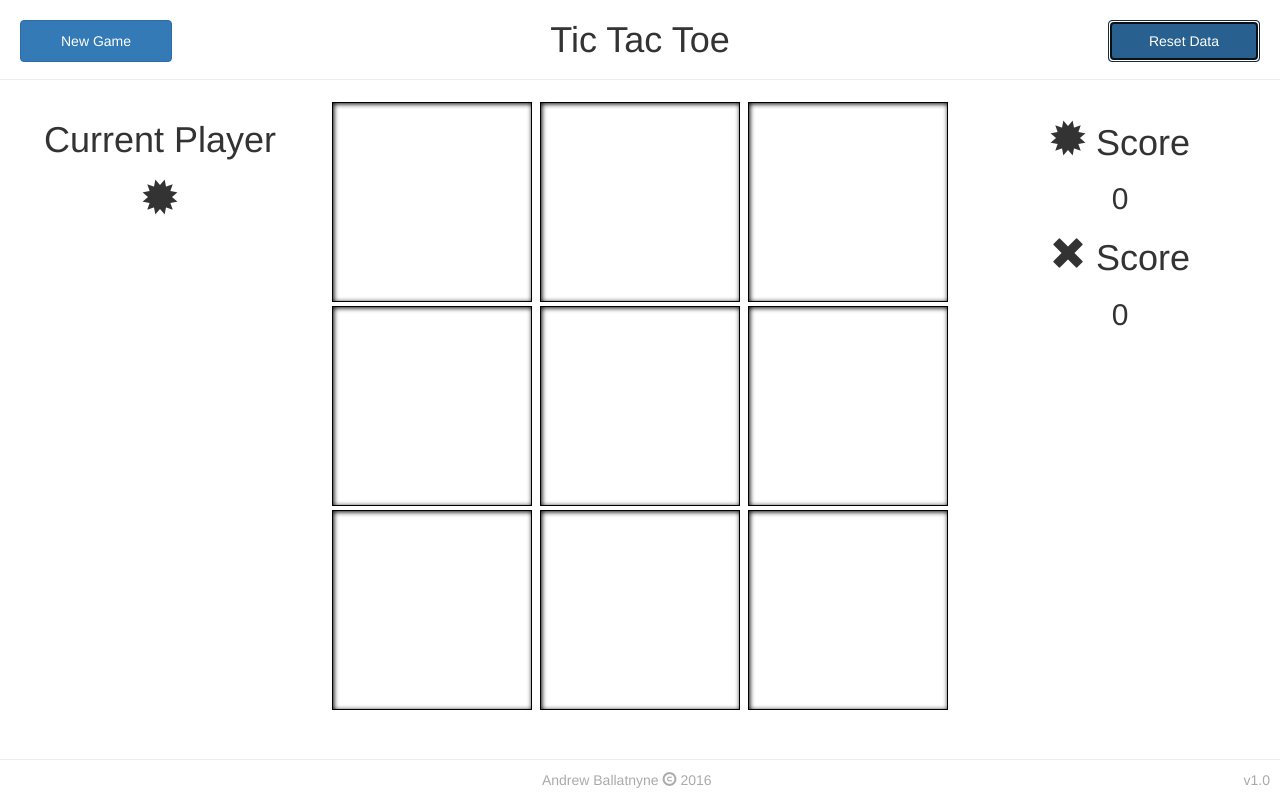
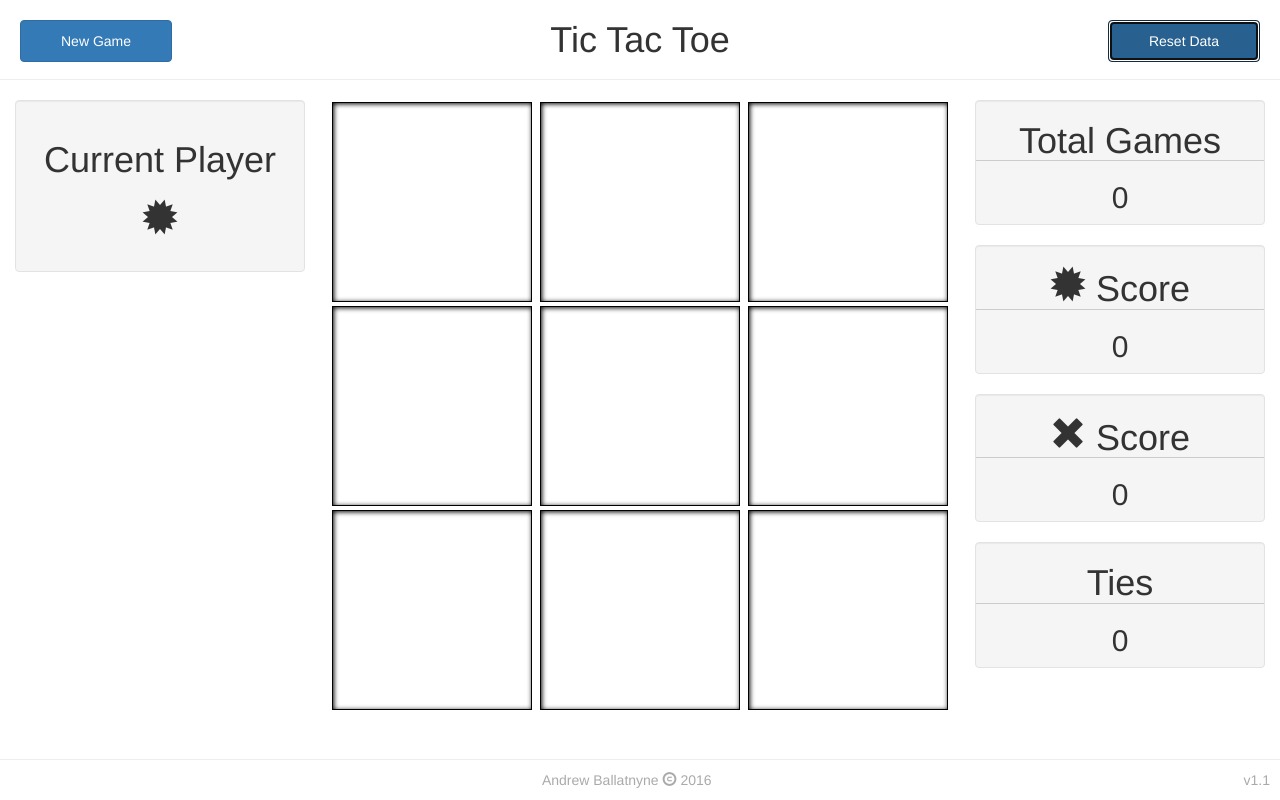
Before and after one commit to andrewballantyne/andrewballantyne.ca, a website: page site/examples/tictactoe/index.html in a window 1280 px wide. Both pictures are taken after a click on the button "Reset Data". Drawn offline with Linux system fonts and the light colour scheme.

Commit message:
Updated tictactoe example

```diff
--- a/site/examples/tictactoe/bin/scripts/internal.js
+++ b/site/examples/tictactoe/bin/scripts/internal.js
@@ -2,11 +2,12 @@
 var GameState = (function () {
     function GameState() {
         this.currentPlayer = null;
-        this.grid = null;
+        this.grid = {};
         this.victoryPossibilities = null;
         this.victoryPath = null;
         this.playerChangeNotifiers = [];
         this.gameChangeNotifiers = [];
+        this.availableSpaces = 0;
         this.setupRandomPlayer();
         this.setupGrid();
         this.setupVictoryPossibilities();
@@ -28,6 +29,7 @@ var GameState = (function () {
     };
     GameState.prototype.registerClick = function (coordinate) {
         this.grid[coordinate] = this.currentPlayer;
+        this.availableSpaces--;
         this.validate();
     };
     GameState.prototype.switchPlayer = function () {
@@ -70,7 +72,6 @@ var GameState = (function () {
         this.currentPlayer = PlayerType[PlayerType[Math.floor(Math.random() * Players.PLAYER_COUNT)]];
     };
     GameState.prototype.setupGrid = function () {
-        this.grid = {};
         this.grid["A1"] = null;
         this.grid["A2"] = null;
         this.grid["A3"] = null;
@@ -80,6 +81,7 @@ var GameState = (function () {
         this.grid["C1"] = null;
         this.grid["C2"] = null;
         this.grid["C3"] = null;
+        this.availableSpaces = 9;
     };
     GameState.prototype.setupVictoryPossibilities = function () {
         this.victoryPossibilities = [[]];
@@ -122,6 +124,11 @@ var GameState = (function () {
             this.victoryPath = victoryPath;
             this.notifyForPlayerChange(victor, true);
         }
+        else if (this.availableSpaces <= 0) {
+            console.warn("Victor Determined: No One");
+            this.victoryPath = null;
+            this.notifyForPlayerChange(null, true);
+        }
     };
     GameState.prototype.reset = function () {
         this.victoryPath = null;
@@ -155,6 +162,7 @@ var Players = (function () {
         Players.score = {};
         Players.score[PlayerType.O_PLAYER] = 0;
         Players.score[PlayerType.X_PLAYER] = 0;
+        Players.score[PlayerType.TIE_PLAYER] = 0;
     };
     Players.getPlayerSymbol = function (player) {
         return Players.playerMapping[player];
@@ -163,7 +171,12 @@ var Players = (function () {
         return Players.score[player];
     };
     Players.playerWon = function (player) {
-        Players.score[player]++;
+        if (player === null) {
+            Players.score[PlayerType.TIE_PLAYER]++;
+        }
+        else {
+            Players.score[player]++;
+        }
     };
     Players.resetPlayerScores = function () {
         Players.score[PlayerType.O_PLAYER] = 0;
@@ -177,6 +190,7 @@ var PlayerType;
 (function (PlayerType) {
     PlayerType[PlayerType["X_PLAYER"] = 0] = "X_PLAYER";
     PlayerType[PlayerType["O_PLAYER"] = 1] = "O_PLAYER";
+    PlayerType[PlayerType["TIE_PLAYER"] = 2] = "TIE_PLAYER";
 })(PlayerType || (PlayerType = {}));
 /// <reference path="../refAll.d.ts" />
 var StateType;
@@ -225,9 +239,13 @@ var CellWatcher = (function (_super) {
     };
     CellWatcher.prototype.playerStateChanged = function (player, victor) {
         if (victor) {
-            this.disable(this.gameSquares);
-            var victoryPath = this.gameState.getVictoryPath();
-            this.highlightVictoryPath(victoryPath);
+            if (player != null) {
+                this.disable(this.gameSquares);
+                var victoryPath = this.gameState.getVictoryPath();
+                this.highlightVictoryPath(victoryPath);
+            }
+            else {
+            }
         }
         else {
         }
@@ -245,6 +263,10 @@ var CellWatcher = (function (_super) {
         }
     };
     CellWatcher.prototype.highlightVictoryPath = function (victoryPath) {
+        if (victoryPath == null) {
+            console.error("Victory path is null; no winner, cannot highlight path");
+            return;
+        }
         for (var i = 0; i < victoryPath.length; i++) {
             var selector = '[data-coordinate=' + victoryPath[i] + ']';
             this.gameSquares.find(selector).addBack(selector).addClass('winningSquare');
@@ -279,8 +301,10 @@ var GameDetails = (function (_super) {
         this.currentPlayerPane = $('#currentPlayer');
         this.newGameBtn = $('#newGameBtn');
         this.resetDataBtn = $('#resetDataBtn');
-        this.oPlayerScore = $('#oPlayer').find('.playerScore');
-        this.xPlayerScore = $('#xPlayer').find('.playerScore');
+        this.totalGamesPlayed = $('#totalGames').find('.value');
+        this.oPlayerScore = $('#oPlayer').find('.value');
+        this.xPlayerScore = $('#xPlayer').find('.value');
+        this.tiesScore = $('#ties').find('.value');
         this.setupListeners();
         this.updatePlayer(this.gameState.getCurrentPlayer());
     }
@@ -322,8 +346,14 @@ var GameDetails = (function (_super) {
         this.currentPlayerPane.append(this.getSelectionContent(Players.getPlayerSymbol(player)));
     };
     GameDetails.prototype.updateScore = function () {
-        this.oPlayerScore.text(Players.getPlayerScore(PlayerType.O_PLAYER));
-        this.xPlayerScore.text(Players.getPlayerScore(PlayerType.X_PLAYER));
+        var oScore = Players.getPlayerScore(PlayerType.O_PLAYER);
+        var xScore = Players.getPlayerScore(PlayerType.X_PLAYER);
+        var tied = Players.getPlayerScore(PlayerType.TIE_PLAYER);
+        var total = oScore + xScore + tied;
+        this.totalGamesPlayed.text(total);
+        this.oPlayerScore.text(oScore);
+        this.xPlayerScore.text(xScore);
+        this.tiesScore.text(tied);
     };
     return GameDetails;
 })(AbstractDomTicTacToe);
--- a/site/examples/tictactoe/bin/styles/compiled/styles.css
+++ b/site/examples/tictactoe/bin/styles/compiled/styles.css
@@ -35,6 +35,10 @@ body .contentContainer .gameBoardContainer {
       background-color: lightgreen; }
 body .contentContainer .scoreContainer {
   text-align: center; }
+  body .contentContainer .scoreContainer .valueContainer {
+    padding: 0; }
+    body .contentContainer .scoreContainer .valueContainer .header {
+      border-bottom: 1px solid #ccc; }
 body footer {
   background-color: #fff;
   border-top: 1px solid #eee;
--- a/site/examples/tictactoe/bin/styles/internal.css
+++ b/site/examples/tictactoe/bin/styles/internal.css
@@ -35,6 +35,10 @@ body .contentContainer .gameBoardContainer {
       background-color: lightgreen; }
 body .contentContainer .scoreContainer {
   text-align: center; }
+  body .contentContainer .scoreContainer .valueContainer {
+    padding: 0; }
+    body .contentContainer .scoreContainer .valueContainer .header {
+      border-bottom: 1px solid #ccc; }
 body footer {
   background-color: #fff;
   border-top: 1px solid #eee;
--- a/site/examples/tictactoe/index.html
+++ b/site/examples/tictactoe/index.html
@@ -20,8 +20,10 @@
 <div class="contentContainer container-fluid">
   <div class="row">
     <div class="col-sm-3 stateContainer">
-      <h1>Current Player</h1>
-      <h1 id="currentPlayer" class="activePlayerPane"></h1>
+      <div class="well">
+        <h1>Current Player</h1>
+        <h1 id="currentPlayer" class="activePlayerPane"></h1>
+      </div>
     </div>
     <div class="col-sm-6 gameBoardContainer">
       <div class="row">
@@ -59,20 +61,28 @@
       </div>
     </div>
     <div class="col-sm-3 scoreContainer">
-      <div id="oPlayer">
-        <h1><span class="glyphicon glyphicon-certificate"></span> Score</h1>
-        <h2 class="playerScore">0</h2>
+      <div id="totalGames" class="well valueContainer">
+        <h1 class="header">Total Games</h1>
+        <h2 class="value">0</h2>
       </div>
-      <div id="xPlayer">
-        <h1><span class="glyphicon glyphicon-remove"></span> Score</h1>
-        <h2 class="playerScore">0</h2>
+      <div id="oPlayer" class="well valueContainer">
+        <h1 class="header"><span class="glyphicon glyphicon-certificate"></span> Score</h1>
+        <h2 class="value">0</h2>
+      </div>
+      <div id="xPlayer" class="well valueContainer">
+        <h1 class="header"><span class="glyphicon glyphicon-remove"></span> Score</h1>
+        <h2 class="value">0</h2>
+      </div>
+      <div id="ties" class="well valueContainer">
+        <h1 class="header">Ties</h1>
+        <h2 class="value">0</h2>
       </div>
     </div>
   </div>
 </div>
 
 <footer>
-  <div class="version">v1.0</div>
+  <div class="version">v1.1</div>
   <div class="copyright">Andrew Ballatnyne <span class="glyphicon glyphicon-copyright-mark"></span> 2016</div>
 </footer>
 
```
Also changed, not shown: site/index.html (+2 -0 lines), 1 other file.
